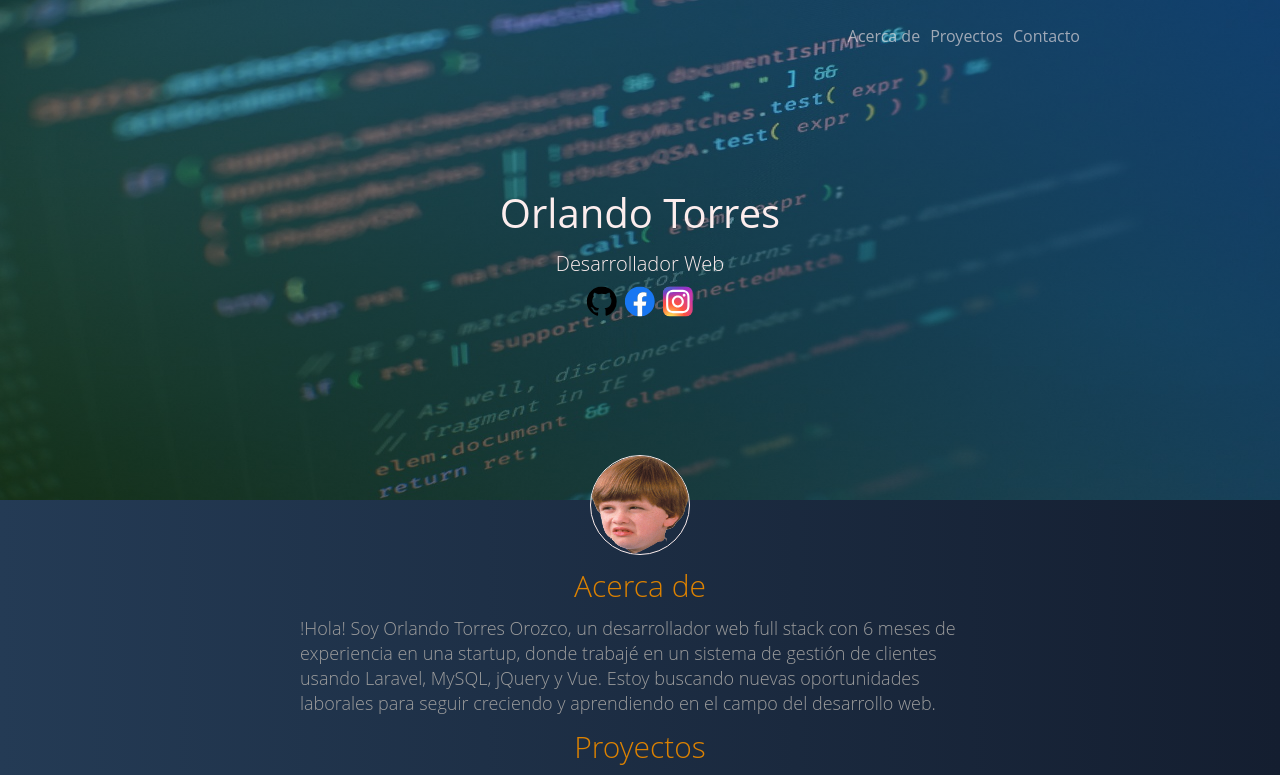
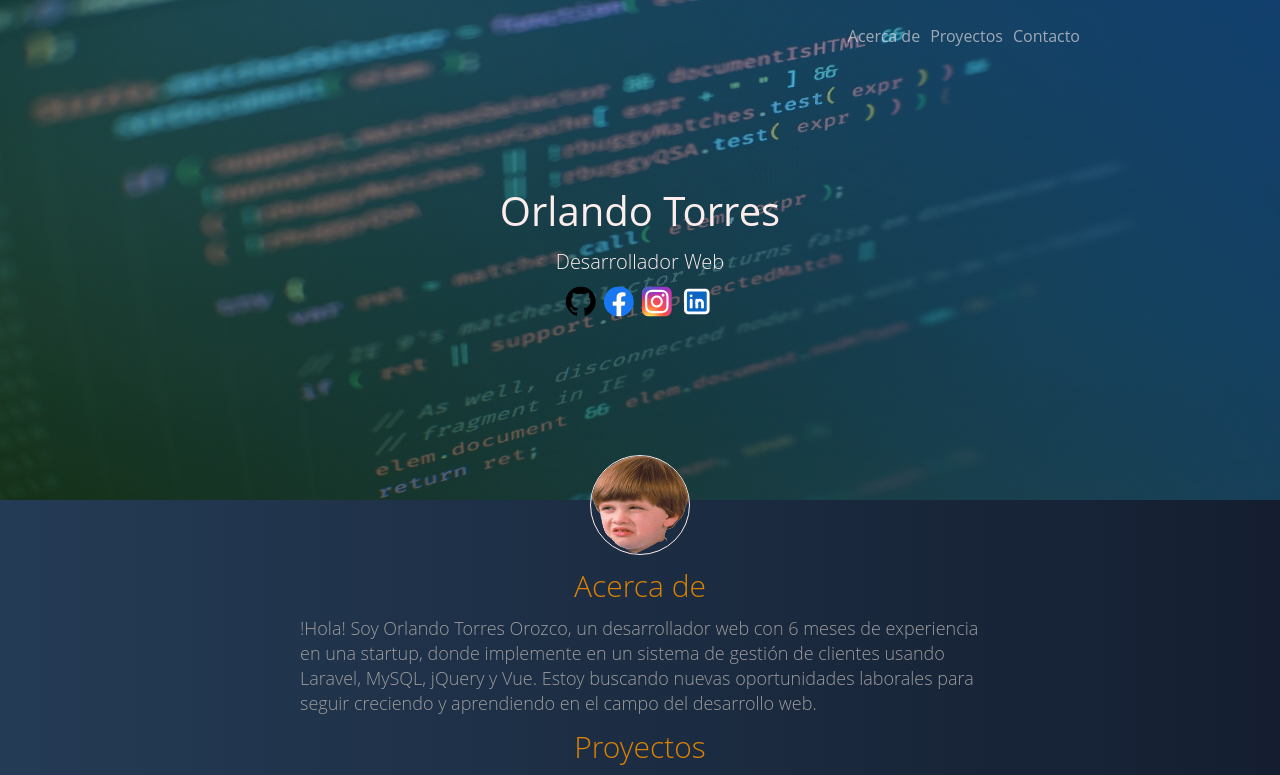
Before and after one commit to OtorresO/portfolio-react, a React (Vite) app: page / in a window 1280 px wide. Shown: the top 775 px of the page. Built offline with nearby package versions, Linux system fonts and the light colour scheme.

Commit message:
add linkedin button

```diff
--- a/src/App.jsx
+++ b/src/App.jsx
@@ -7,6 +7,7 @@ import InstagramIcon from './components/icons/InstagramIcon.jsx'
 import Proyecto from './components/proyecto/Proyecto.jsx'
 import { proyectos } from './data/proyectos.jsx'
 import { Toaster, toast } from 'sonner'
+import Linkedin from './components/icons/Linkedin.jsx'
 
 function App() {
   const [dataEmail, setDataEmail] = useState({
@@ -63,6 +64,7 @@ function App() {
           <a href='https://github.com/OtorresO' target='_blank'><GithubIcon size={30} color='#000000' /></a>
           <a href="https://web.facebook.com/forlant.alvarz" target='_blank'><FacebookIcon /></a>
           <a href='https://www.instagram.com/de_orlandot/' target='_blank'><InstagramIcon /></a>
+          <a href='linkedin.com/in/orlando-jose-junnior-torres-orozco-050b9331b' target='_blank'><Linkedin /></a>
         </div>
       </section>
     </header>
@@ -72,8 +74,8 @@ function App() {
         <img src="./img/criatura.png" alt="Imagen de Perfil" />
         <h4 className='my-10 title-section'>Acerca de </h4>
 
-        <p className=''>!Hola! Soy Orlando Torres Orozco, un desarrollador web full stack con 6 meses de experiencia en una
-          startup, donde trabajé en un sistema de gestión de clientes usando Laravel, MySQL, jQuery y Vue. Estoy
+        <p className=''>!Hola! Soy Orlando Torres Orozco, un desarrollador web  con 6 meses de experiencia en una
+          startup, donde implemente en un sistema de gestión de clientes usando Laravel, MySQL, jQuery y Vue. Estoy
           buscando nuevas oportunidades laborales para seguir creciendo y aprendiendo en el campo del desarrollo
           web.
 
--- /dev/null
+++ b/src/components/icons/Linkedin.jsx
@@ -0,0 +1,7 @@
+import React from 'react'
+
+export default function Linkedin({ size=34,color="#0a66c2" }) {
+  return (
+    <svg  xmlns="http://www.w3.org/2000/svg"  width={size}  height={size}  viewBox="0 0 24 24"  fill={color}  stroke="#fff"  strokeWidth="2"  strokeLinecap="round"  strokeLinejoin="round"  class="icon icon-tabler icons-tabler-outline icon-tabler-brand-linkedin"><path stroke="none" d="M0 0h24v24H0z" fill="none"/><path d="M4 4m0 2a2 2 0 0 1 2 -2h12a2 2 0 0 1 2 2v12a2 2 0 0 1 -2 2h-12a2 2 0 0 1 -2 -2z" /><path d="M8 11l0 5" /><path d="M8 8l0 .01" /><path d="M12 16l0 -5" /><path d="M16 16v-3a2 2 0 0 0 -4 0" /></svg>
+  )
+}
```
